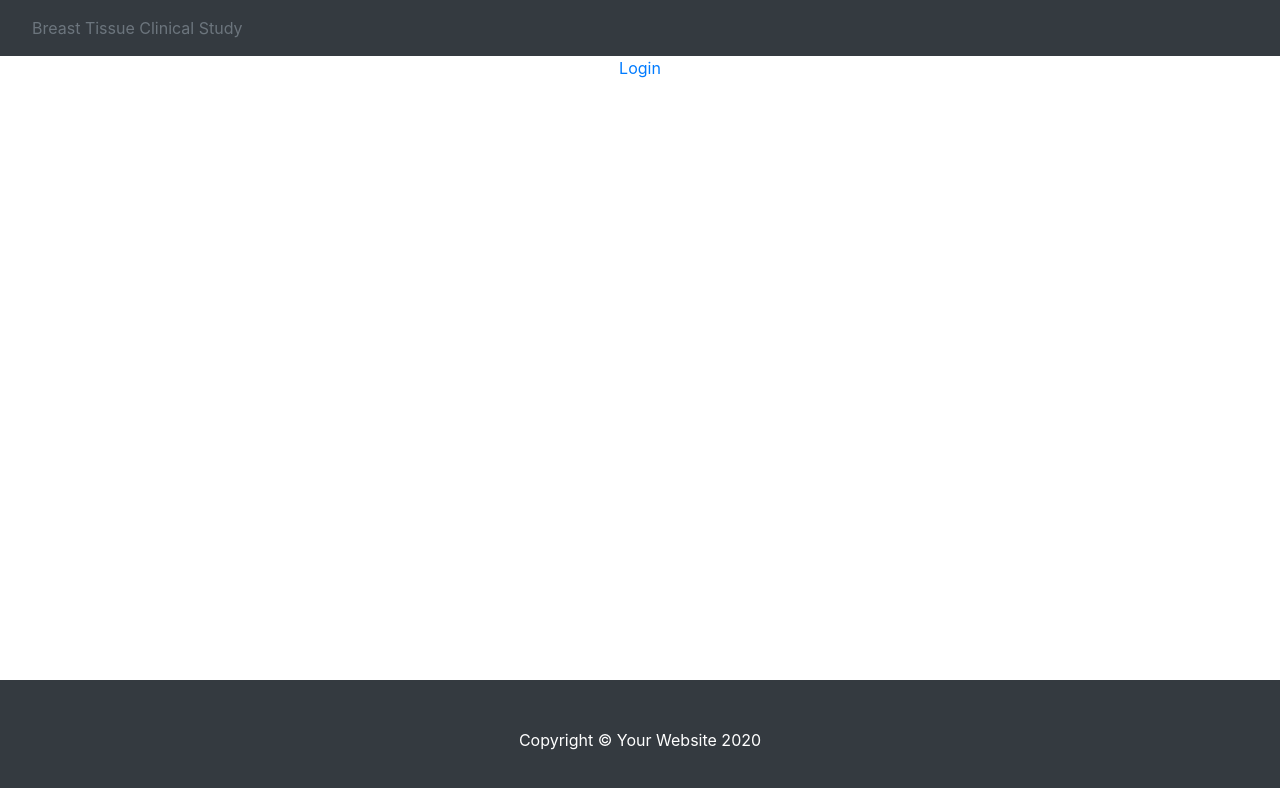
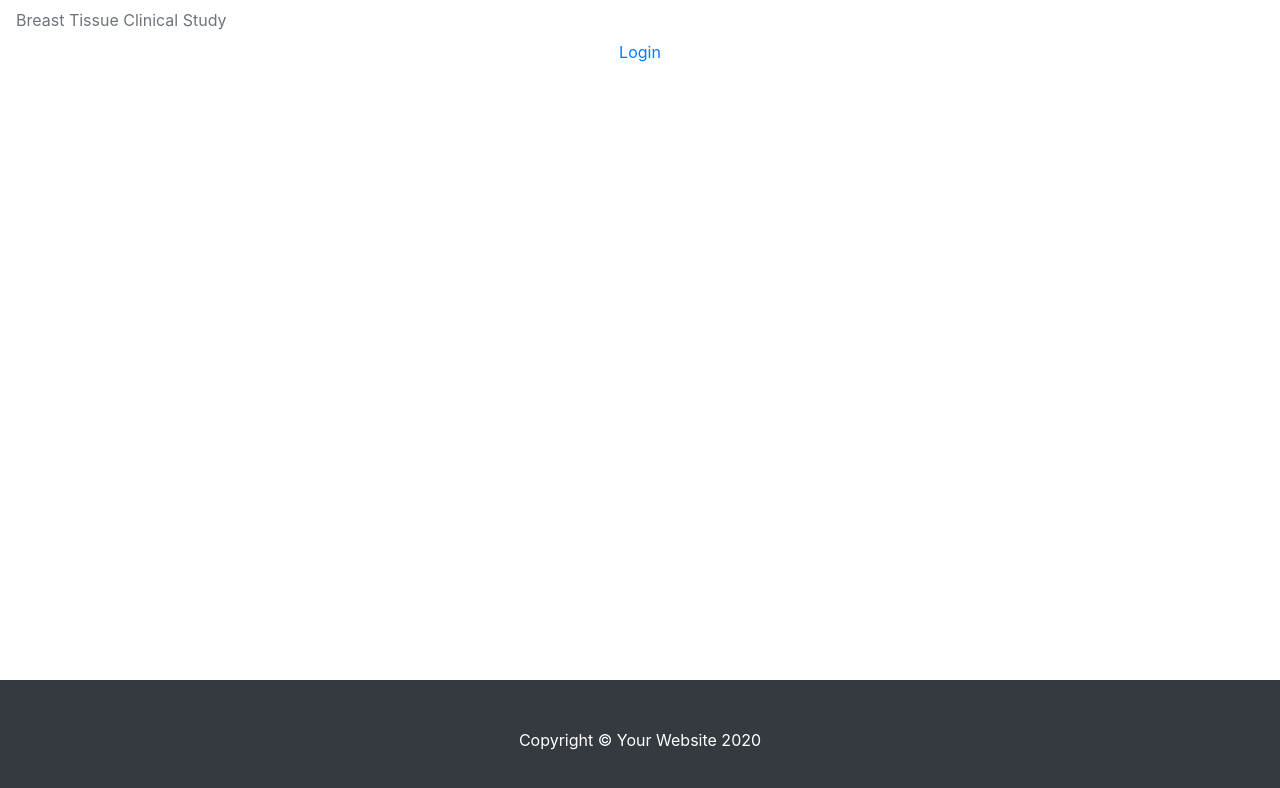
Before and after one commit to becclestone/WebApp, a React (Create React App) app: page / in a window 1280 px wide. Shown: the top 788 px of the page. Built offline with nearby package versions, Linux system fonts and the light colour scheme.

Commit message:
Update Navigation.jsx

```diff
--- a/src/components/Navigation.jsx
+++ b/src/components/Navigation.jsx
@@ -6,7 +6,7 @@ import './Navigation.css';
 function Navigation(props) {
   return (
     <div className="navigation">
-      <nav class="navbar navbar-expand navbar-dark bg-dark">
+      <nav class="nav">
         <ul class="nav justify-content-center">
           <li class="nav-item">
             <a class="nav-link disabled" href='#' tabindex="-1" aria-disabled="true">Breast Tissue Clinical Study</a>
```
